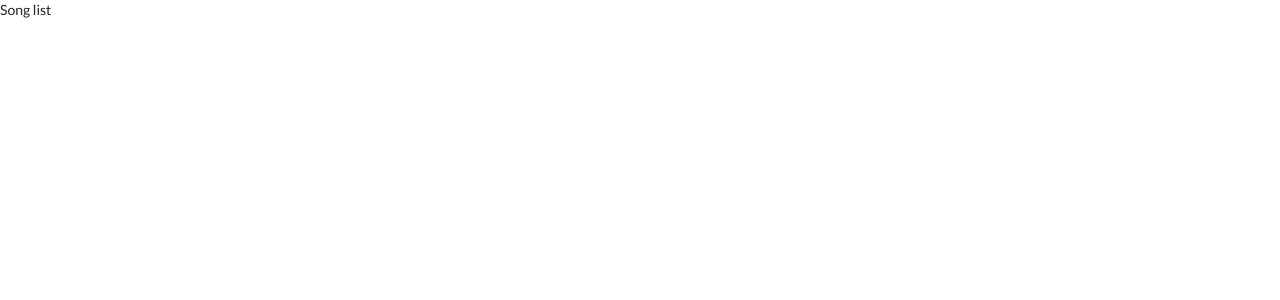
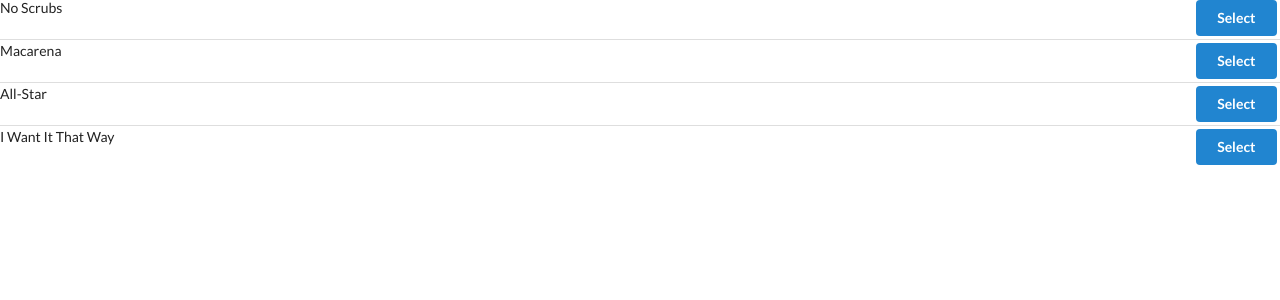
Before and after one commit to michaelizaguirre501/songs, a React (Create React App) app: page / in a window 1280 px wide. Shown: the top 300 px of the page. Built offline with nearby package versions, Linux system fonts and the light colour scheme.

Commit message:
list with buttons mapped via renderlist function

```diff
--- a/src/components/SongList.js
+++ b/src/components/SongList.js
@@ -2,9 +2,23 @@
 import { connect } from "react-redux";
 
 class SongList extends Component {
+  renderList() {
+    return this.props.songs.map((song, index) => {
+      return (
+        <div className="item" key={index}>
+          <div className="right floated content">
+            <button className="ui button primary">Select</button>
+          </div>
+          <div className="content">{song.title}</div>
+        </div>
+      );
+    });
+  }
+
   render() {
-    console.log(this.props);
-    return <div>Song list</div>;
+    console.log("~~PROPS~~", this.props);
+
+    return <div className="ui divided list">{this.renderList()}</div>;
   }
 }
 
```
